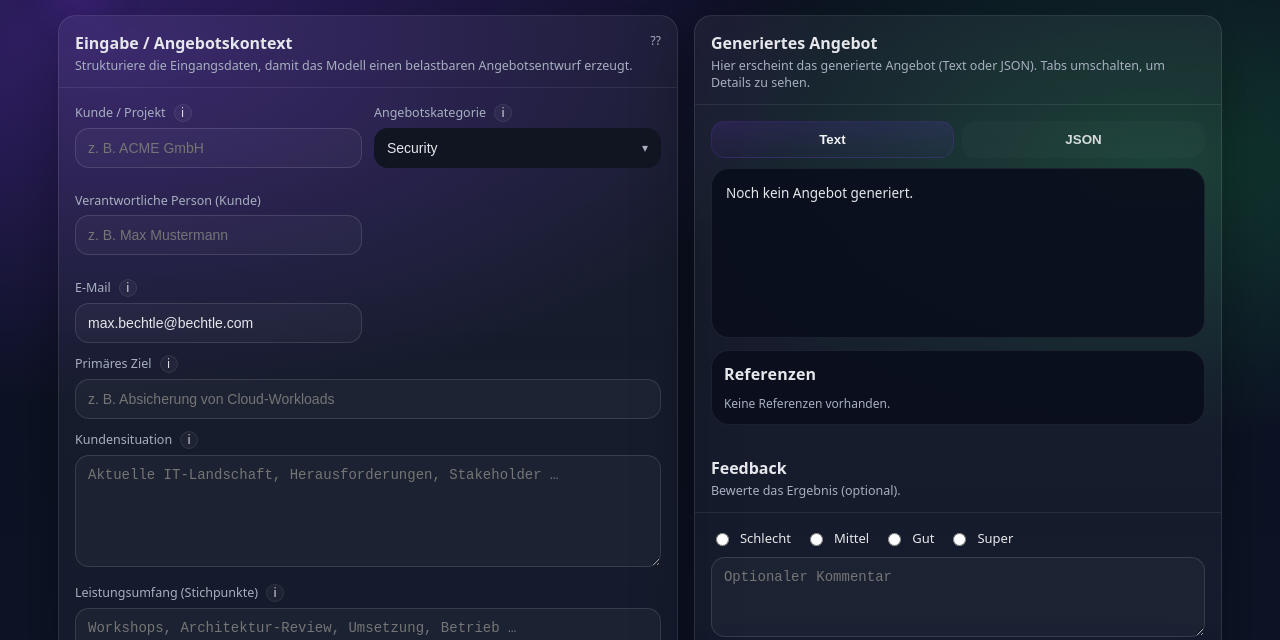
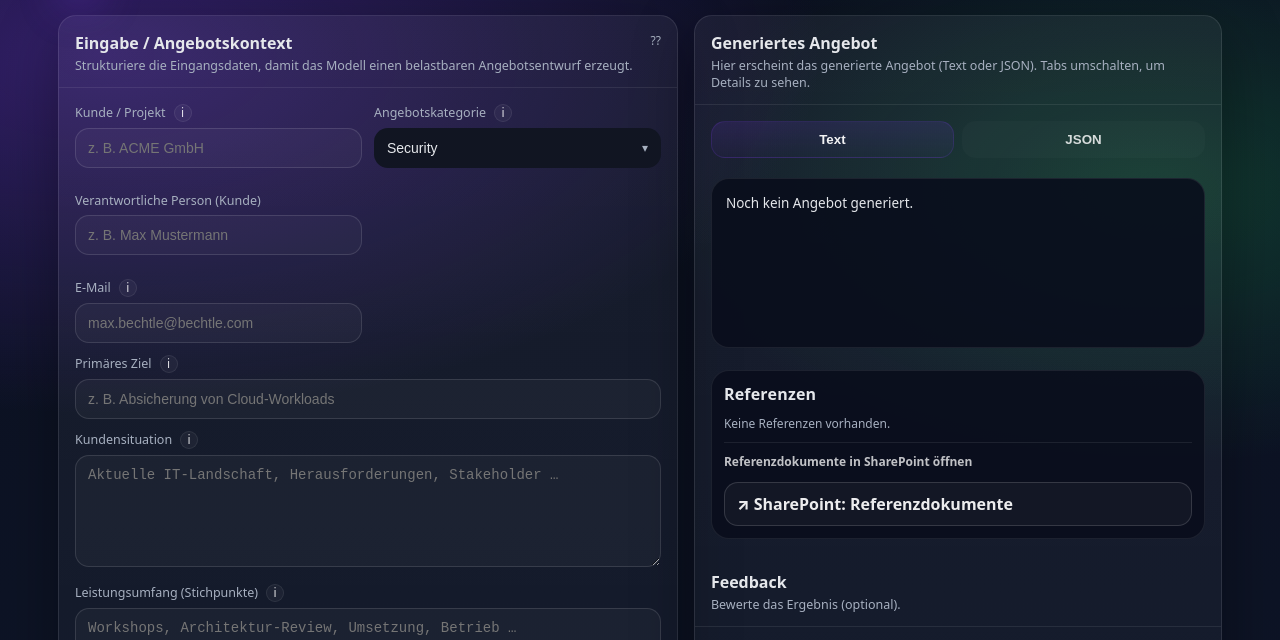
Before and after one commit to YannickBeckBechtle/PreSalesKIWebApp, a website: page frontend/index.html in a window 1280 px wide. Shown: the part 81-721 px from the top of the page. Drawn offline with Linux system fonts and the light colour scheme; no server answers.

Commit message:
Add files via upload

```diff
--- a/frontend/index.html
+++ b/frontend/index.html
@@ -345,6 +345,8 @@
       background: var(--surface-panel);
       padding:14px;
       min-height: 170px;
+      max-height: 56vh;
+      overflow: auto;
       font-size: 13.5px;
       line-height: 1.55;
       white-space: pre-wrap;
@@ -355,6 +357,11 @@
     .panel:hover{
       background: linear-gradient(180deg, var(--surface-panel), var(--surface-panel-hover));
       border-color: var(--surface-panel-border-strong);
+    }
+    .card[aria-labelledby="card-output-title"] .card-b{
+      display:flex;
+      flex-direction:column;
+      gap:10px;
     }
     .refs-wrap{
       margin-top:12px;
@@ -397,6 +404,32 @@
       border-color: rgba(255,255,255,.18);
       color: rgba(255,255,255,.85);
     }
+    .refs-sharepoint{
+      margin-top:10px;
+      padding-top:10px;
+      border-top:1px solid rgba(255,255,255,.08);
+      display:flex;
+      flex-direction:column;
+      gap:6px;
+    }
+    .refs-link{
+      display:inline-flex;
+      align-items:center;
+      gap:8px;
+      padding:10px 12px;
+      border-radius:14px;
+      border:1px solid rgba(255,255,255,.14);
+      background: rgba(255,255,255,.04);
+      text-decoration:none;
+      color: rgba(255,255,255,.92);
+      font-weight:800;
+      transition: background .15s ease, border-color .15s ease, transform .08s ease;
+    }
+    .refs-link:hover{
+      background: rgba(255,255,255,.06);
+      border-color: rgba(255,255,255,.22);
+    }
+    .refs-link:active{ transform: translateY(1px); }
     .tooltip-bubble{
       position:absolute;
       z-index:1000;
@@ -494,6 +527,9 @@ var(--surface-panel), var(--surface-panel-hover));}
       .btn{flex:1 1 180px}
       .grid2{grid-template-columns:1fr}
       .pillbar{justify-content:flex-start}
+    }
+    @media (max-width: 980px){
+      .panel{ max-height: 46vh; }
     }
     @media (max-width: 420px){
       h1{font-size:18px}
@@ -564,7 +600,7 @@ var(--surface-panel), var(--surface-panel-hover));}
 
               <div class="field">
                 <label for="email" data-tip-key="email">E-Mail <span class="tip-icon" tabindex="0" data-tip-key="email" aria-label="Hinweis zu E-Mail">i</span></label>
-                <input id="email" type="email" placeholder="name@bechtle.com" value="max.bechtle@bechtle.com" required aria-required="true" />
+                <input id="email" type="email" placeholder="max.bechtle@bechtle.com" required aria-required="true" />
                 <div id="emailError" class="field-error">
                   Bitte eine gültige Bechtle-E-Mail (@bechtle.com) eingeben.
                 </div>
@@ -647,6 +683,20 @@ var(--surface-panel), var(--surface-panel-hover));}
           <div class="refs-wrap" id="refsWrap" aria-label="Referenzen">
             <div class="refs-title">Referenzen</div>
             <div id="refsList" class="refs-list small">Keine Referenzen vorhanden.</div>
+            <div class="refs-sharepoint">
+              <div class="small" style="margin-bottom:6px; color: rgba(255,255,255,.75); font-weight:800;">
+                Referenzdokumente in SharePoint öffnen
+              </div>
+              <a
+                class="refs-link"
+                href="https://bemacon.sharepoint.com/sites/Sharepoint-presaleski-dev/Freigegebene%20Dokumente/Forms/AllItems.aspx?id=%2Fsites%2FSharepoint%2Dpresaleski%2Ddev%2FFreigegebene%20Dokumente%2FReferenzdokumente&viewid=00575f1c%2D9c60%2D486f%2D8bf3%2D7a29de9f11f0"
+                target="_blank"
+                rel="noopener noreferrer"
+                aria-label="Referenzdokumente in SharePoint öffnen"
+              >
+                ↗ SharePoint: Referenzdokumente
+              </a>
+            </div>
           </div>
         </div>
 
@@ -1296,7 +1346,7 @@ var(--surface-panel), var(--surface-panel-hover));}
 
     $("resetBtn").addEventListener("click", () => {
       ["customer","responsiblePerson","primaryGoal","situation","scope","pt","detailDescription","notes","feedbackText"].forEach(id => $(id).value = "");
-      $("email").value = "max.bechtle@bechtle.com";
+      $("email").value = "";
       document.querySelectorAll('input[name="rating"]').forEach(r => r.checked = false);
       clearFieldError("responsiblePerson");
       panels.text.textContent = "Noch kein Angebot generiert.";
```
Also changed, not shown: backend/server.js (+51 -4 lines).
